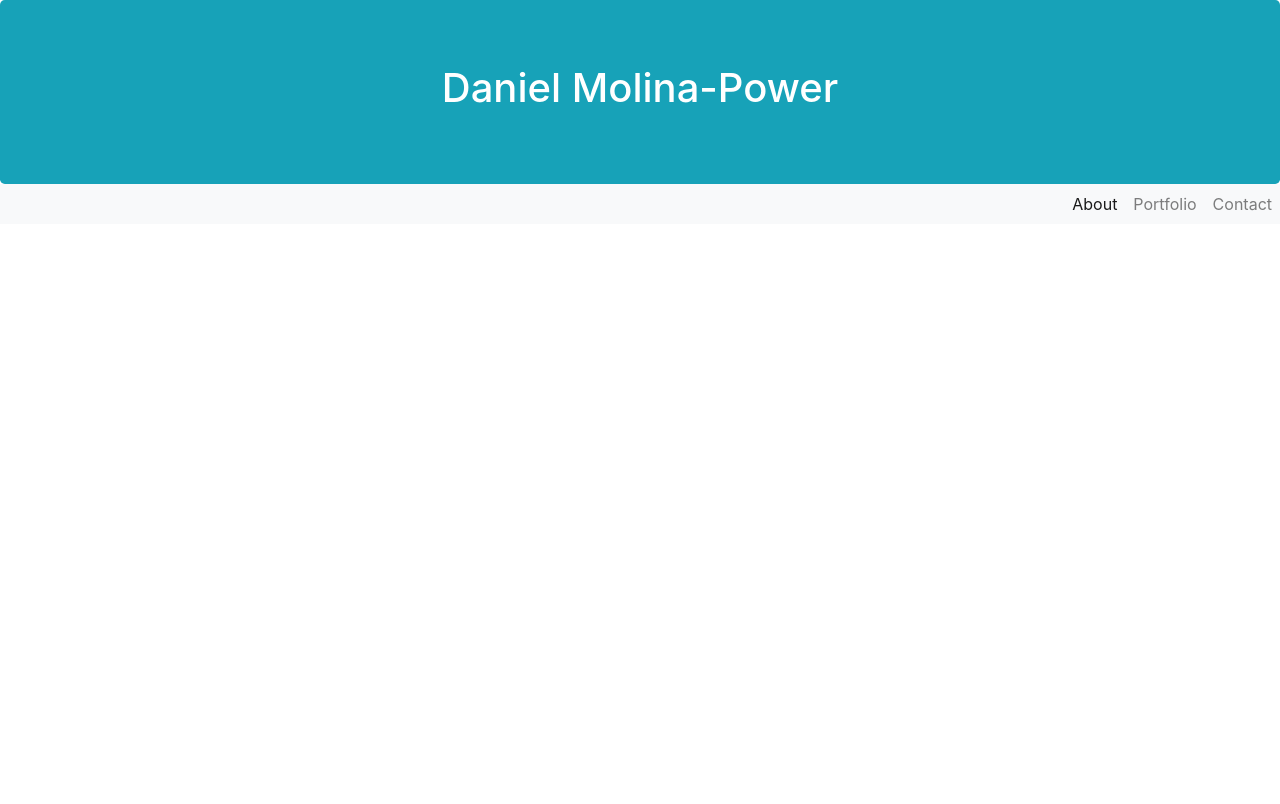
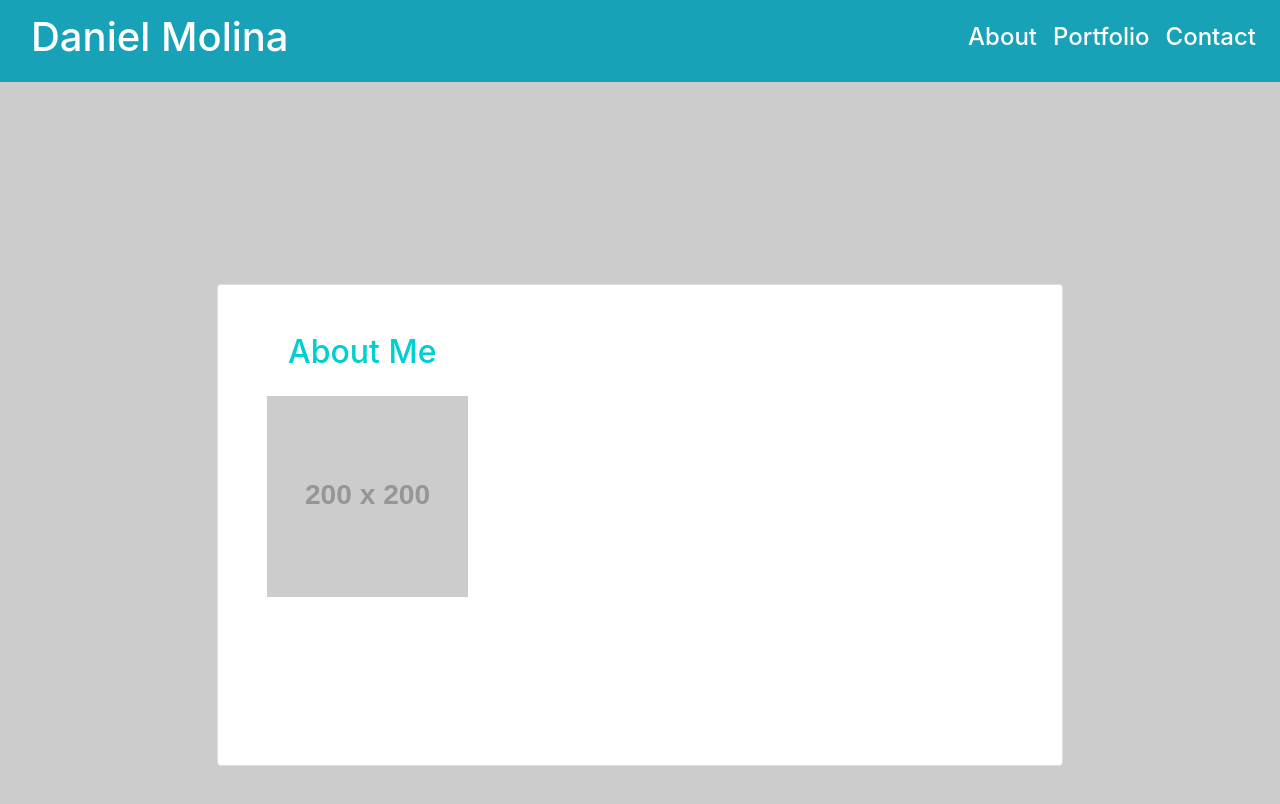
Before and after one commit to Dmolina-power/Portfolio, a plain HTML site: page index.html in a window 1280 px wide. Drawn offline with nearby package versions, Linux system fonts and the light colour scheme; placeholder pictures from the web are drawn by us.

Commit message:
added css and card

```diff
--- a/index.html
+++ b/index.html
@@ -5,29 +5,82 @@
     <meta name="viewport" content="width=device-width, initial-scale=1.0">
     <title>Document</title>
     <link rel="stylesheet" href="https://stackpath.bootstrapcdn.com/bootstrap/4.4.1/css/bootstrap.min.css" integrity="sha384-Vkoo8x4CGsO3+Hhxv8T/Q5PaXtkKtu6ug5TOeNV6gBiFeWPGFN9MuhOf23Q9Ifjh" crossorigin="anonymous">
-
+    <link rel="stylesheet" href="style.css"
 </head>
 <body>
-    <div class="jumbotron text-center text-white bg-info mb-0">
-        <h1>Daniel Molina-Power</h1>
+
+  <div id="Header">
+    <nav class="navbar navbar-expand-sm navbar-light bg-info fixed top">
+      <div class="container">
+      <span class="navbar-brand text-white"><h1>Daniel Molina</h1>
+      <button class="navbar-toggler" type="button" data-toggle="collapse" data-target="#navbarSupportedContent" aria-controls="navbarSupportedContent" aria-expanded="false" aria-label="Toggle navigation">
+        <span class="navbar-toggler-icon"></span>
+      </button>
     </div>
-    <div class="container"></div>
-    <nav class="navbar navbar-expand-sm mr-0 pr-0 py-0  navbar-light bg-light">
+      <div class="collapse navbar-collapse" id="navbarSupportedContent">
+        <ul class="navbar-nav mr-auto">
+          <li class="nav-item ">
+            <a class="nav-link text-white" href="#"><h4>About</h4></a>
+          </li>
+          <li class="nav-item">
+            <a class="nav-link text-white" href="#"><h4>Portfolio</h4></a>
+          </li>
+          <li class="nav-item">
+            <a class="nav-link text-white" href="#"><h4>Contact</h4></a>
+          </li>
+        </ul>
+      </div>
+    </nav>
 
-         <ul class="navbar-nav ml-auto ">
-            <li class="nav-item active">
-              <a class="nav-link" href="#">About</a>
-            </li>
-            <li class="nav-item">
-              <a class="nav-link" href="#">Portfolio</a>
-            </li>
-            <li class="nav-item">
-              <a class="nav-link" href="#">Contact</a>
-            </li>
+  </div>
+</div>
 
-          </ul>
+  <!-- <div id="About">
+    <div class="container">
+      <div class="row">
+        <div class="col-sm-6">
+          <div class="card fluid" style="width: 25rem; height: 30rem;">
+          <ul class="list-group list-group-flush">
+                <li class="list-group-item text-info"><h1>About Me</h1></li>
+              </ul>
+            <img src="http://placehold.it/200/200" alt="demo">
+            <div class="card-body">
+              <p class="card-text">Some quick example text to build on the card title and make up the bulk of the card's content.</p>
+            </div>
+            </div>
         </div>
-      </nav>
+      </div>
+    </div>
+  </div> -->
+
+      <div id="About">
+        <div class="container">
+          <div class="row">
+            <div class="col-lg-12">
+              <div id="AboutData">
+                <div class="card bg-white">
+                  <div class="card-title my-5">
+                    <h2>About Me</h2>
+                    <div class="media">
+                      <img src="http://placehold.it/200/200" alt="demo" width="250" height="250" class="img-fluid" rounded-top mx-5>
+                    </div>
+                  </div>
+                </div>
+              </div>
+            </div>
+          </div>
+        </div>
+      </div>
+
+
+
+
+
+
+
+
+
+
 
 
 
--- a/style.css
+++ b/style.css
@@ -0,0 +1,28 @@
+ body
+{
+background-color: #CCC ;
+}
+
+
+#About{
+    margin-top: 0px;
+    border-top-width: 0px;
+    padding: 202px;
+}
+
+img{
+    padding-left: 49px;
+    margin-bottom: 120px;
+}
+
+.col{
+    padding-left: 0px;
+    padding-right: 0px;
+    height: 1000px;
+
+}
+h2{
+    margin-bottom: 25px;
+    padding-left: 70px;
+    color: darkturquoise;
+}
```
Also changed, not shown: contact.html (+1 -9 lines).
